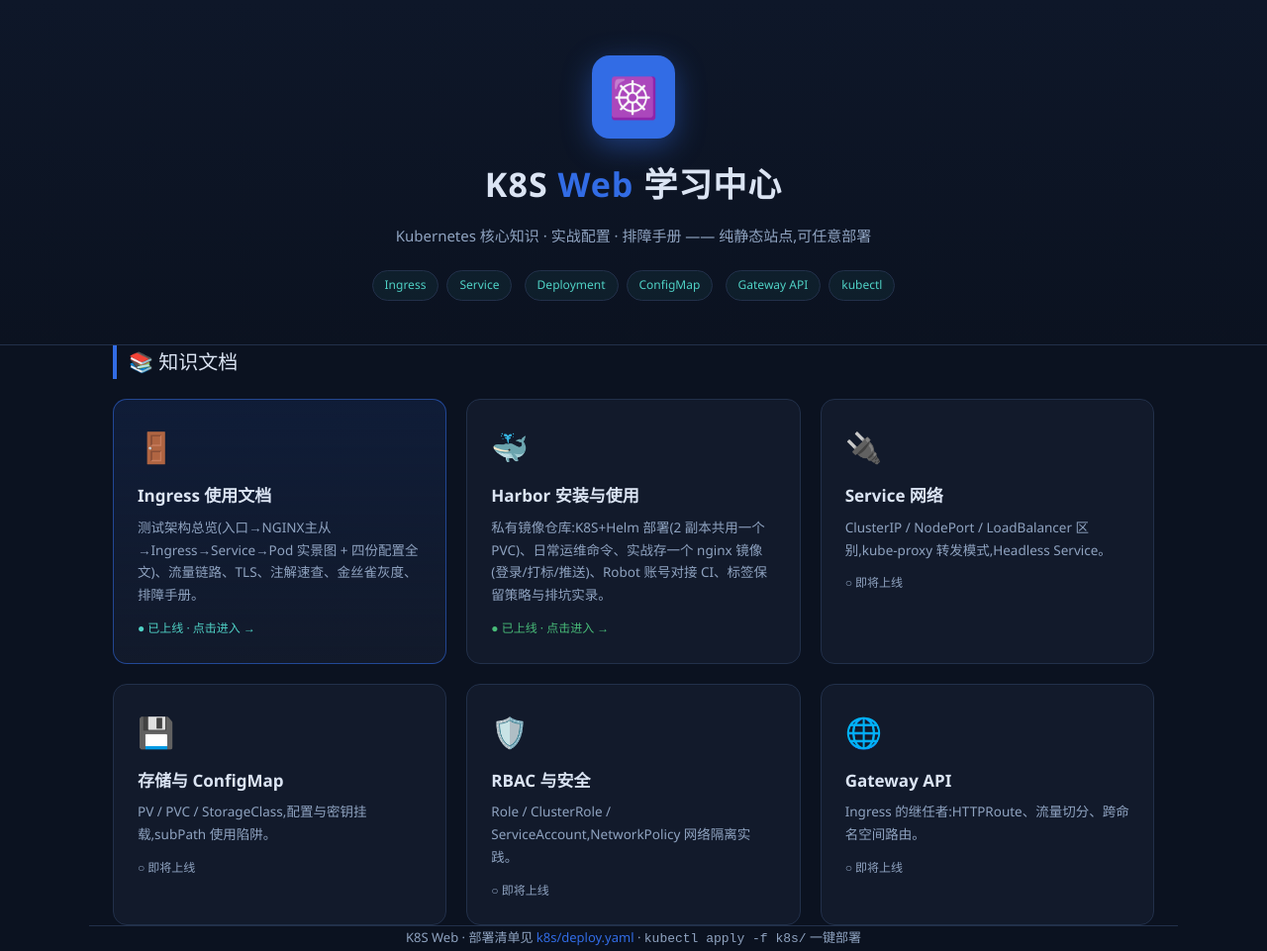
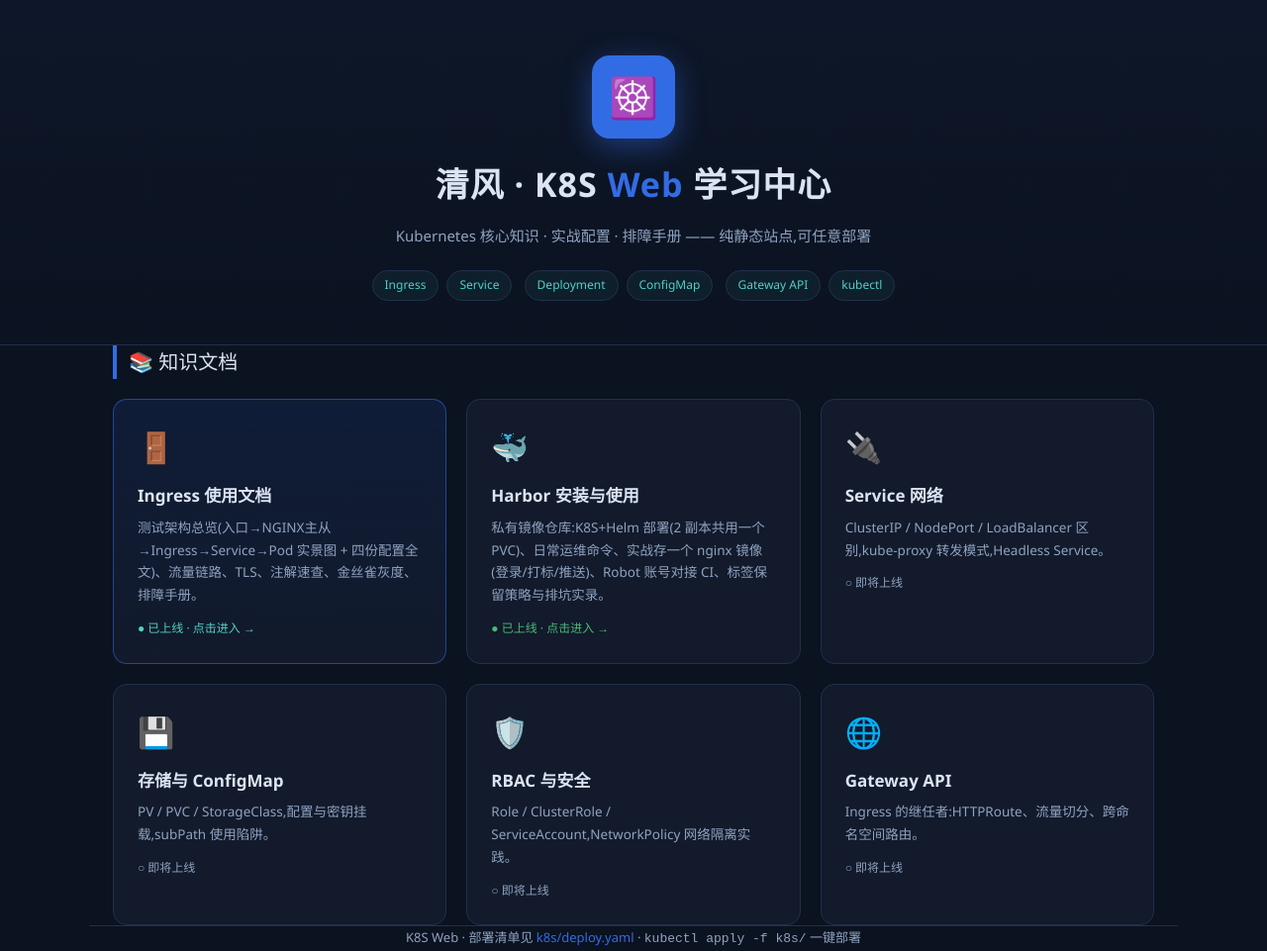
Before and after one commit to gongjiaxin/k8s-web, a plain HTML site: page index.html in a window 1280 px wide. Shown: the whole page at 99% size. Drawn offline with Linux system fonts and the light colour scheme.

Commit message:
auto backup 2026-10-21_10:32:27

```diff
--- a/index.html
+++ b/index.html
@@ -43,7 +43,7 @@
 <header>
   <div class="wrap">
     <div class="logo">☸️</div>
-    <h1>K8S <span>Web</span> 学习中心</h1>
+    <h1>清风 · K8S <span>Web</span> 学习中心</h1>
     <p class="sub">Kubernetes 核心知识 · 实战配置 · 排障手册 —— 纯静态站点,可任意部署</p>
     <div class="badges">
       <span class="badge">Ingress</span><span class="badge">Service</span>
```
